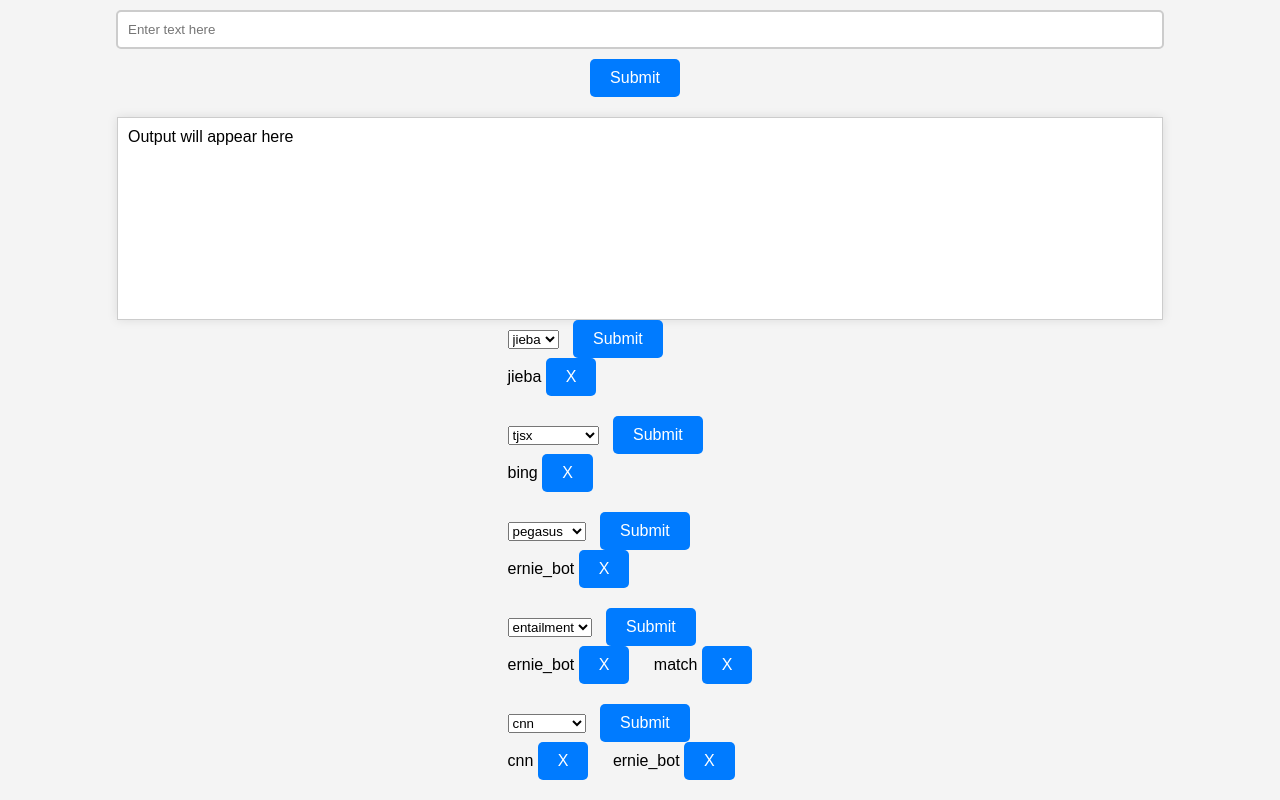
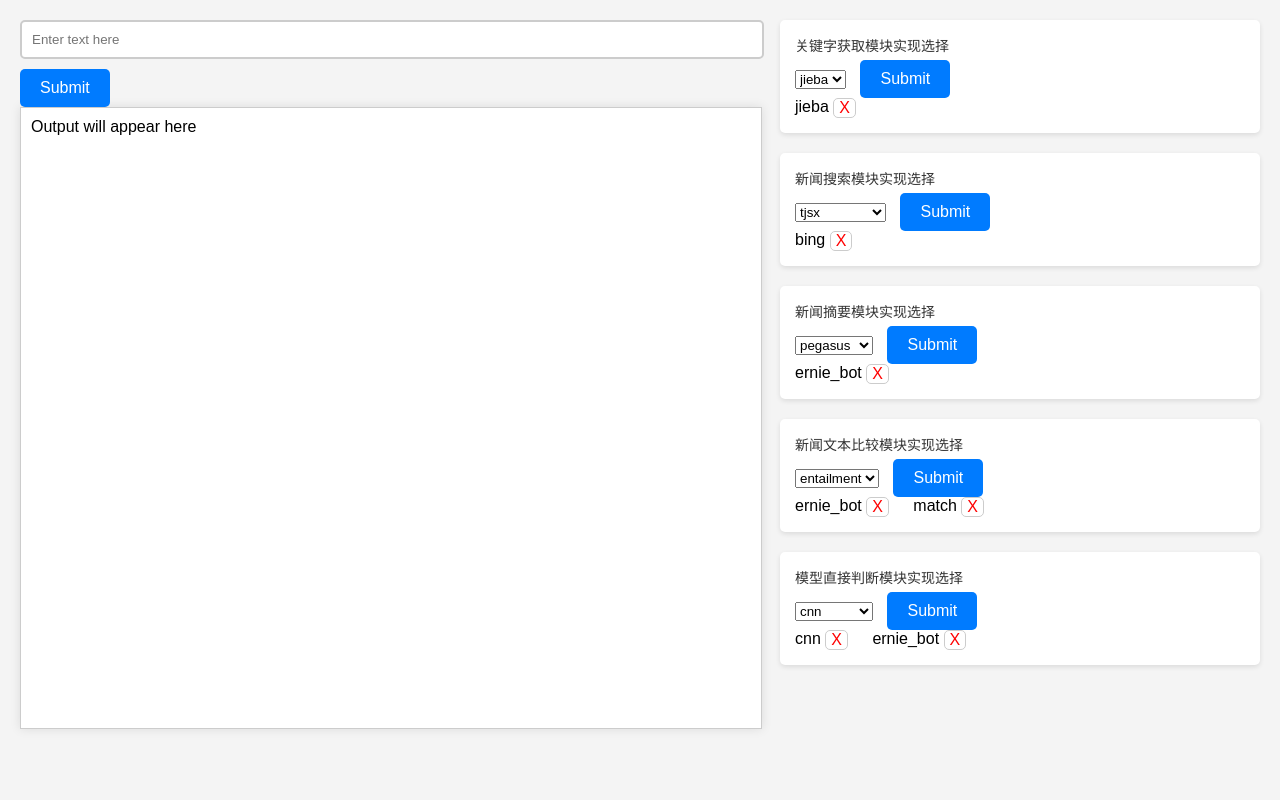
Before and after one commit to mikku39/rumor-detect, a Flask app: page / in a window 1280 px wide. Run offline with Flask 3, Linux system fonts and the light colour scheme; parts of the project's set-up code (start-up, migrations or seed data) failed here and were passed over; some libraries are stand-ins or nearby versions.

Commit message:
beauty html

```diff
--- a/RumorDetect/cmd/templates/index.html
+++ b/RumorDetect/cmd/templates/index.html
@@ -2,7 +2,7 @@
 <html lang="en">
 <head>
     <meta charset="UTF-8">
-    <title>Real-time Processing Output</title>
+    <title>Enhanced Interface with Labels and Styled Buttons</title>
     <script src="https://cdn.socket.io/4.0.0/socket.io.min.js"></script>
     <style>
         body {
@@ -10,18 +10,46 @@
             margin: 0;
             padding: 0;
             display: flex;
-            flex-direction: column;
-            align-items: center;
-            justify-content: center;
+            flex-direction: row;
             height: 100vh;
             background-color: #f4f4f4;
         }
+        #inputContainer {
+            width: 60%;
+            padding: 20px;
+        }
+        #moduleContainer {
+            width: 40%;
+            padding: 20px;
+            overflow-y: auto;
+        }
+        #inputText, #output {
+            width: 100%;
+            margin-bottom: 10px;
+        }
         #inputText {
-            width: 80%;
             padding: 10px;
-            margin: 10px 0;
             border: 2px solid #ccc;
             border-radius: 5px;
+        }
+        #output {
+            height: 600px;
+            background: white;
+            border: 1px solid #ccc;
+            padding: 10px;
+            overflow-y: auto;
+            white-space: pre-wrap;
+            box-shadow: 0 0 10px rgba(0,0,0,0.1);
+        }
+        .module-container {
+            background: #fff;
+            padding: 15px;
+            border-radius: 5px;
+            margin-bottom: 20px;
+            box-shadow: 0 2px 5px rgba(0,0,0,0.1);
+        }
+        select, button, span {
+            margin-right: 10px;
         }
         button {
             padding: 10px 20px;
@@ -36,35 +64,44 @@
         button:hover {
             background-color: #0056b3;
         }
-        #output {
-            width: 80%;
-            height: 300px;
-            margin-top: 20px;
-            background: white;
-            border: 1px solid #ccc;
-            padding: 10px;
-            overflow-y: auto;
-            white-space: pre-wrap;
-            box-shadow: 0 0 10px rgba(0,0,0,0.1);
+        .close-btn {
+            background: rgba(255, 255, 255, 0);
+            border: 1px solid #ccc; /* Adding a border to the 'X' button */
+            font-size: 16px;
+            color: #ff0000;
+            cursor: pointer;
+            padding: 0 5px;
+            display: inline-block;
+            line-height: normal;
+            vertical-align: middle;
         }
-        .module-container {
-            margin-bottom: 20px;
+        .close-btn:hover {
+            background-color: rgba(255, 0, 0, 0.1);
         }
-        select, button, span {
-            margin-right: 10px;
+        .module-label {
+            display: block;
+            margin-bottom: 5px;
+            font-size: 14px;
+            color: #333;
         }
     </style>
 </head>
 <body>
+    <div id="inputContainer">
         <input type="text" id="inputText" placeholder="Enter text here">
         <button onclick="sendData()">Submit</button>
         <div id="output">Output will appear here</div>
-    <div id="modules">
-        <!-- 四个模块将在这里动态生成 -->
     </div>
-
+    <div id="moduleContainer">
+        <!-- Modules with labels and styled 'X' buttons will be dynamically generated here -->
         <script>
-
+            const moduleLabels = [
+                "关键字获取模块实现选择",
+                "新闻搜索模块实现选择",
+                "新闻摘要模块实现选择",
+                "新闻文本比较模块实现选择",
+                "模型直接判断模块实现选择"
+            ];
             window.onload = function() {
                 loadModules();
             };
@@ -73,12 +110,16 @@
                 for (let i = 0; i < 5; i++) {
                     let container = document.createElement('div');
                     container.className = 'module-container';
-            container.innerHTML = `
+                    let label = document.createElement('label');
+                    label.className = 'module-label';
+                    label.textContent = moduleLabels[i];
+                    container.appendChild(label);
+                    container.innerHTML += `
                         <select id="select-${i}"></select>
                         <button onclick="submitOption(${i})">Submit</button>
                         <div id="tags-${i}"></div>
                     `;
-            document.getElementById('modules').appendChild(container);
+                    document.getElementById('moduleContainer').appendChild(container);
                     loadOptions(i);
                     loadTags(i);
                 }
@@ -100,7 +141,7 @@
             }
 
             function loadTags(index) {
-        fetch('/get',{
+                fetch('/get', {
                     method: 'POST',
                     headers: {
                         'Content-Type': 'application/json',
@@ -111,7 +152,7 @@
                 .then(data => {
                     let tagsContainer = document.getElementById(`tags-${index}`);
                     tagsContainer.innerHTML = data.map(tag => `
-                <span>${tag} <button onclick="deleteTag('${tag}', ${index})">X</button></span>
+                        <span>${tag} <button class="close-btn" onclick="deleteTag('${tag}', ${index})">X</button></span>
                     `).join('');
                 });
             }
@@ -186,5 +227,6 @@
                 .catch(error => console.error('Error:', error));
             }
         </script>
+    </div>
 </body>
 </html>
```
Lines whose indentation alone changed are shown as unchanged.
